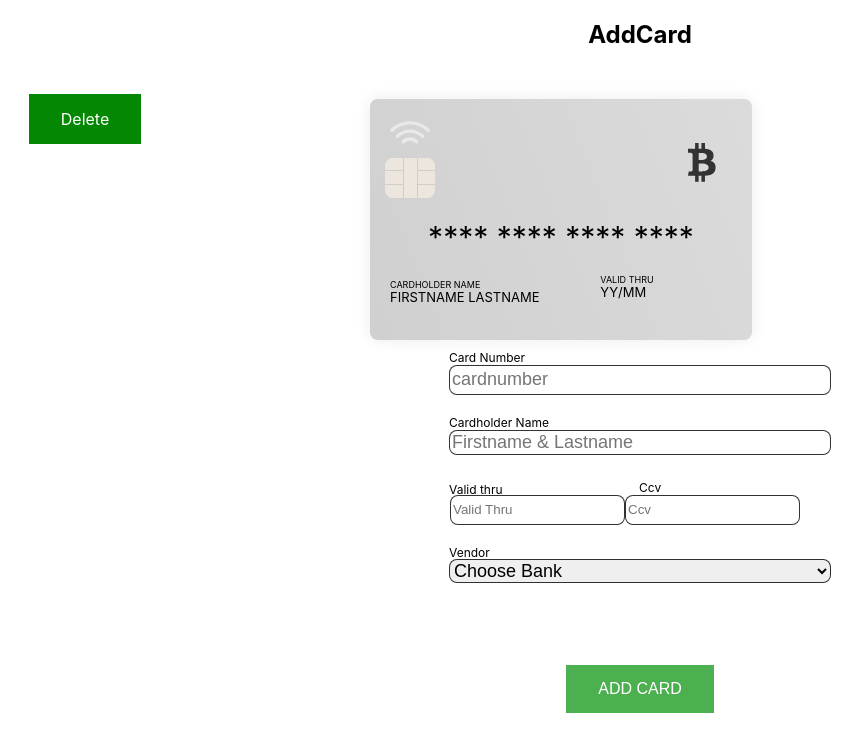
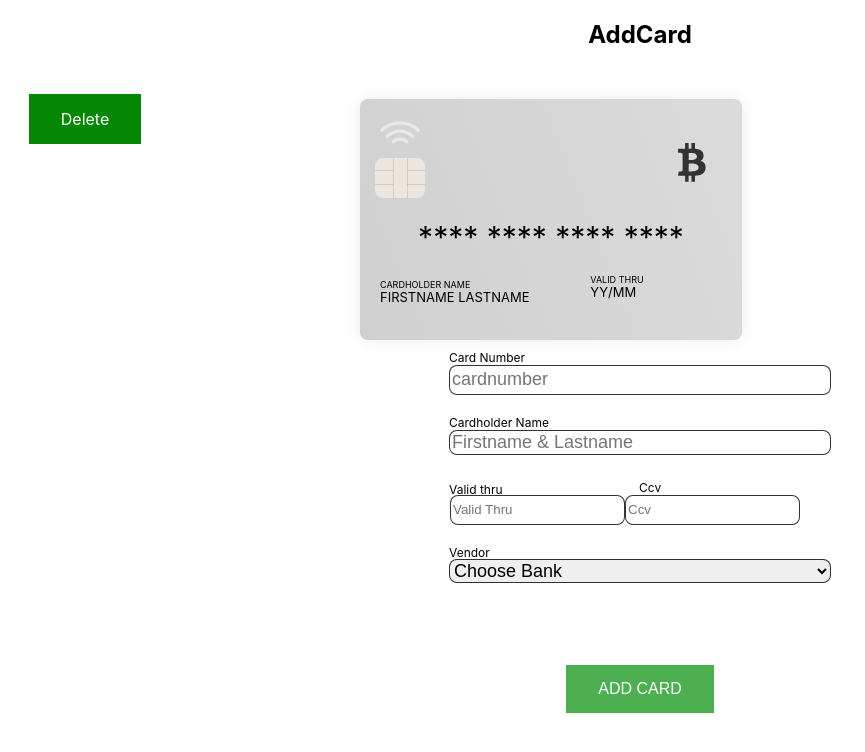
Before and after one commit to Denco21/E-WALLET, a React (Create React App) app: page /addcard in a window 1280 px wide. Shown: the top 752 px of the page, without its empty margins (0-865 px from the left). Built offline with nearby package versions, Linux system fonts and the light colour scheme.

Commit message:
Update App.css

```diff
--- a/src/App.css
+++ b/src/App.css
@@ -347,5 +347,5 @@ text-transform: uppercase;
 }
 
 .cardbox {
-  padding-left: 50px;
+  padding-left: 40px;
 }
```
